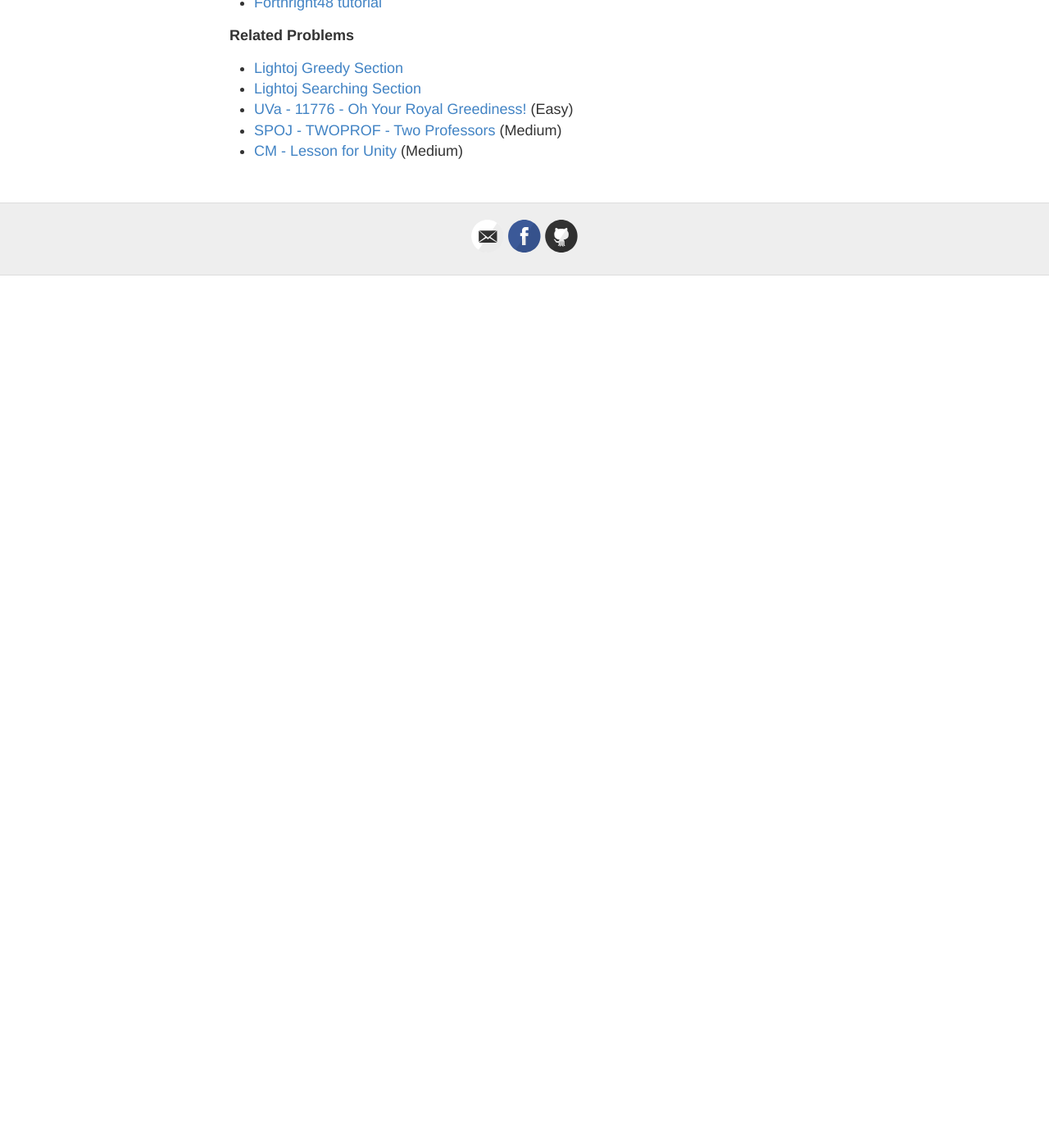
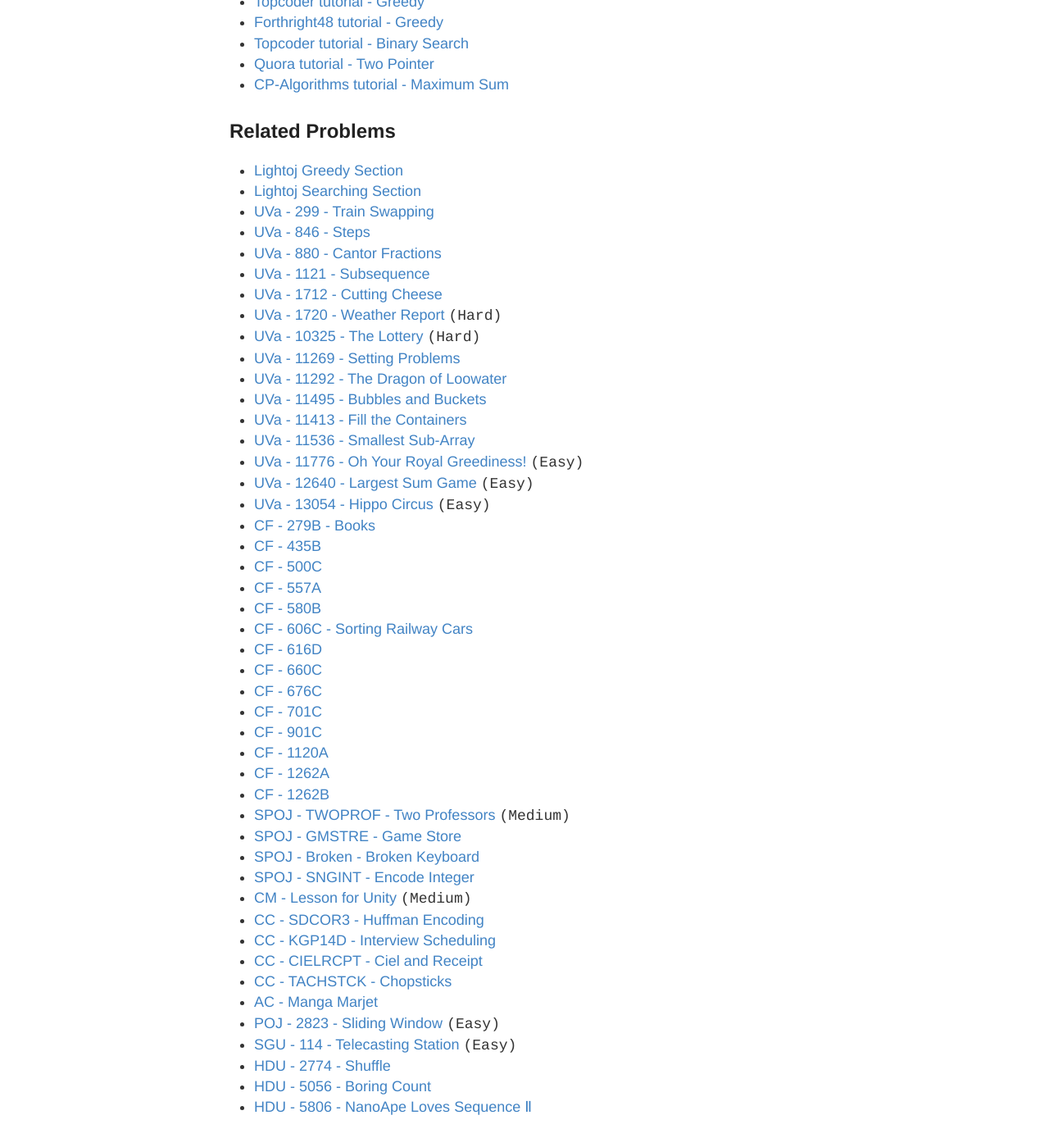
Before and after one commit to baps-bgd/baps-bgd.github.io, a Jekyll site: the page built from _posts/2020-10-5-greedy-and-searching.md, in a window 1280 px wide and 1400 px high, scrolled down 440 px. Shown: the whole window at 82% size. Built offline with Jekyll 4.4.1, drawn with Linux system fonts in a browser that asks for light colours; before the commit the page ends 900 px from its top, so only the background shows below that; some of the changed text lies outside the part shown.

Commit message:
feat: Problem List for Greedy & Searching

```diff
--- a/_posts/2020-10-5-greedy-and-searching.md
+++ b/_posts/2020-10-5-greedy-and-searching.md
@@ -4,14 +4,60 @@
 published: true
 ---
 
-**Resources**
-* [Hackerearth tutorial](https://www.hackerearth.com/practice/algorithms/greedy/basics-of-greedy-algorithms/tutorial/)
-* [Topcoder tutorial](https://www.topcoder.com/community/competitive-programming/tutorials/greedy-is-good/)
-* [Forthright48 tutorial](https://forthright48-web.herokuapp.com/cpps/notes/intervalScheduling.md)
+## Resources
 
-**Related Problems**
-* [Lightoj Greedy Section](http://lightoj.com/volume_problemcategory.php?user_id=2022&category=Greedy)
-* [Lightoj Searching Section](http://lightoj.com/volume_problemcategory.php?user_id=2022&main_category=Advanced%20Search%20Techniques)
-* [UVa - 11776 - Oh Your Royal Greediness!](https://onlinejudge.org/external/117/11776.pdf) (Easy)
-* [SPOJ - TWOPROF - Two Professors](https://www.spoj.com/problems/TWOPROF/) (Medium)
-* [CM - Lesson for Unity](https://algo.codemarshal.org/contests/subiupc-2015/problems/B) (Medium)
+- [Hackerearth tutorial - Greedy](https://www.hackerearth.com/practice/algorithms/greedy/basics-of-greedy-algorithms/tutorial/)
+- [Topcoder tutorial - Greedy](https://www.topcoder.com/community/competitive-programming/tutorials/greedy-is-good/)
+- [Forthright48 tutorial - Greedy](https://forthright48-web.herokuapp.com/cpps/notes/intervalScheduling.md)
+- [Topcoder tutorial - Binary Search](https://www.topcoder.com/community/competitive-programming/tutorials/binary-search)
+- [Quora tutorial - Two Pointer](https://www.quora.com/q/techparoksha/The-Two-Pointer-Algorithm)
+- [CP-Algorithms tutorial - Maximum Sum](https://cp-algorithms.com/others/maximum_average_segment.html)
+
+## Related Problems
+
+- [Lightoj Greedy Section](http://lightoj.com/volume_problemcategory.php?category=Greedy)
+- [Lightoj Searching Section](http://lightoj.com/volume_problemcategory.php?main_category=Advanced%20Search%20Techniques)
+- [UVa - 299 - Train Swapping](https://onlinejudge.org/external/2/299.pdf)
+- [UVa - 846 - Steps](https://onlinejudge.org/external/8/846.pdf)
+- [UVa - 880 - Cantor Fractions](https://onlinejudge.org/external/8/880.pdf)
+- [UVa - 1121 - Subsequence](https://onlinejudge.org/index.php?option=com_onlinejudge&Itemid=8&page=show_problem&problem=3562)
+- [UVa - 1712 - Cutting Cheese](https://onlinejudge.org/index.php?option=com_onlinejudge&Itemid=8&category=865&page=show_problem&problem=4785)
+- [UVa - 1720 - Weather Report](https://onlinejudge.org/index.php?option=com_onlinejudge&Itemid=8&category=865&page=show_problem&problem=4793) `(Hard)`
+- [UVa - 10325 - The Lottery](https://onlinejudge.org/external/103/10325.pdf) `(Hard)`
+- [UVa - 11269 - Setting Problems](https://onlinejudge.org/index.php?option=com_onlinejudge&Itemid=8&page=show_problem&problem=2236)
+- [UVa - 11292 - The Dragon of Loowater](https://onlinejudge.org/external/112/11292.pdf)
+- [UVa - 11495 - Bubbles and Buckets](https://onlinejudge.org/external/114/11495.pdf)
+- [UVa - 11413 - Fill the Containers](https://onlinejudge.org/external/114/11413.pdf)
+- [UVa - 11536 - Smallest Sub-Array](https://vjudge.net/problem/UVA-11536/origin)
+- [UVa - 11776 - Oh Your Royal Greediness!](https://onlinejudge.org/external/117/11776.pdf) `(Easy)`
+- [UVa - 12640 - Largest Sum Game](https://onlinejudge.org/external/126/12640.pdff) `(Easy)`
+- [UVa - 13054 - Hippo Circus](https://onlinejudge.org/external/130/13054.pdf) `(Easy)`
+- [CF - 279B - Books](https://codeforces.com/problemset/problem/279/B)
+- [CF - 435B](https://codeforces.com/problemset/problem/435/B)
+- [CF - 500C](https://codeforces.com/problemset/problem/500/C)
+- [CF - 557A](https://codeforces.com/problemset/problem/557/A)
+- [CF - 580B](https://codeforces.com/problemset/problem/580/B)
+- [CF - 606C - Sorting Railway Cars](https://codeforces.com/contest/606/problem/C)
+- [CF - 616D](https://codeforces.com/problemset/problem/616/D)
+- [CF - 660C](https://codeforces.com/problemset/problem/660/C)
+- [CF - 676C](https://codeforces.com/problemset/problem/676/C)
+- [CF - 701C](https://codeforces.com/problemset/problem/701/C)
+- [CF - 901C](https://codeforces.com/problemset/problem/901/C)
+- [CF - 1120A](https://codeforces.com/problemset/problem/1120/A)
+- [CF - 1262A](https://codeforces.com/problemset/problem/1262/A)
+- [CF - 1262B](https://codeforces.com/problemset/problem/1262/B)
+- [SPOJ - TWOPROF - Two Professors](https://www.spoj.com/problems/TWOPROF/) `(Medium)`
+- [SPOJ - GMSTRE - Game Store](https://www.spoj.com/problems/GMSTRE/en/)
+- [SPOJ - Broken - Broken Keyboard](https://www.spoj.com/problems/BROKEN/en//)
+- [SPOJ - SNGINT - Encode Integer](https://www.spoj.com/problems/SNGINT/en/)
+- [CM - Lesson for Unity](https://algo.codemarshal.org/contests/subiupc-2015/problems/B) `(Medium)`
+- [CC - SDCOR3 - Huffman Encoding](https://www.codechef.com/problems/SDCOR3)
+- [CC - KGP14D - Interview Scheduling](https://www.codechef.com/problems/KGP14D)
+- [CC - CIELRCPT - Ciel and Receipt](https://www.codechef.com/problems/CIELRCPT)
+- [CC - TACHSTCK - Chopsticks](https://www.codechef.com/problems/TACHSTCK)
+- [AC - Manga Marjet](https://atcoder.jp/contests/hitachi2020/tasks/hitachi2020_d)
+- [POJ - 2823 - Sliding Window](http://poj.org/problem?id=2823) `(Easy)`
+- [SGU - 114 - Telecasting Station](https://vjudge.net/problem/SGU-114) `(Easy)`
+- [HDU - 2774 - Shuffle](http://acm.hdu.edu.cn/showproblem.php?pid=2774)
+- [HDU - 5056 - Boring Count](http://acm.hdu.edu.cn/showproblem.php?pid=5056)
+- [HDU - 5806 - NanoApe Loves Sequence Ⅱ](http://acm.hdu.edu.cn/showproblem.php?pid=5806)
```
